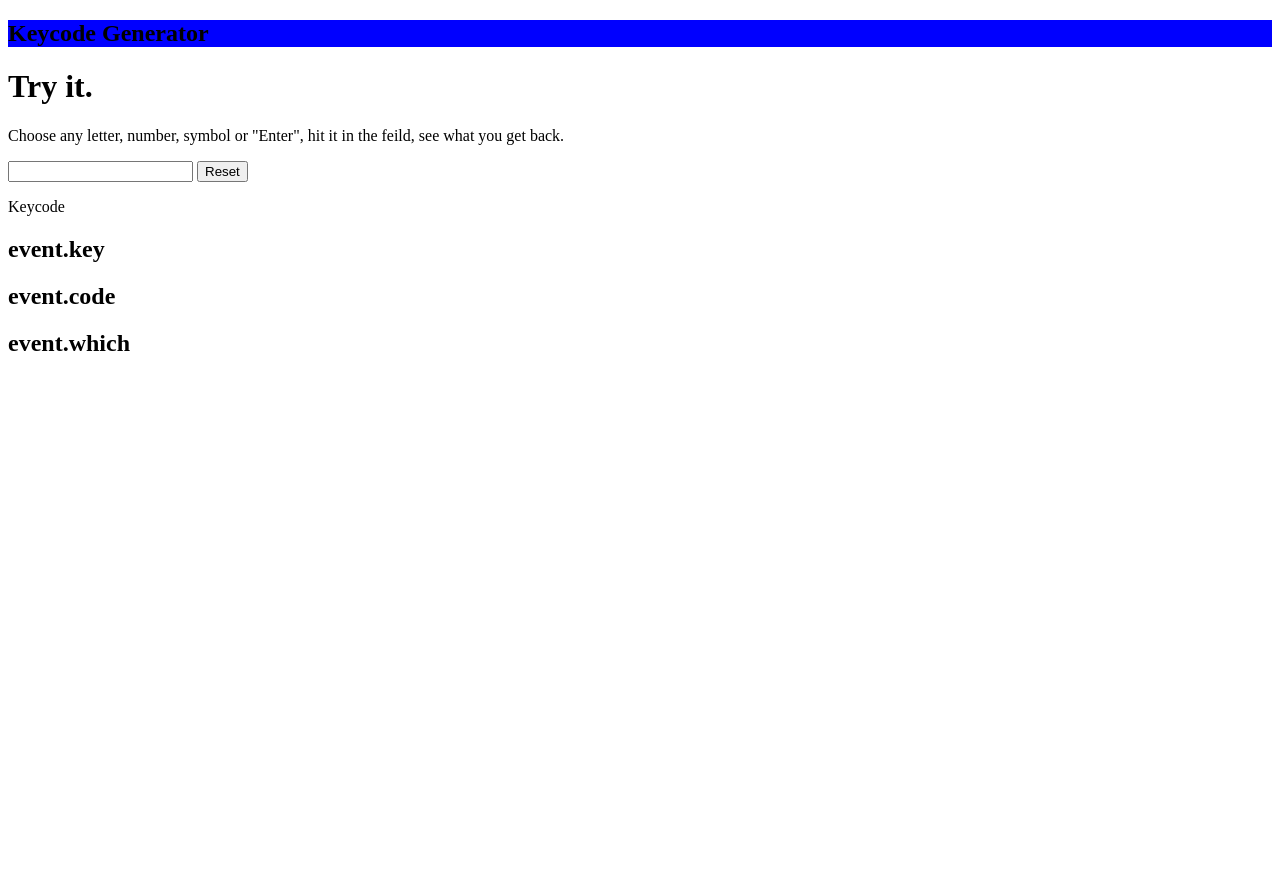
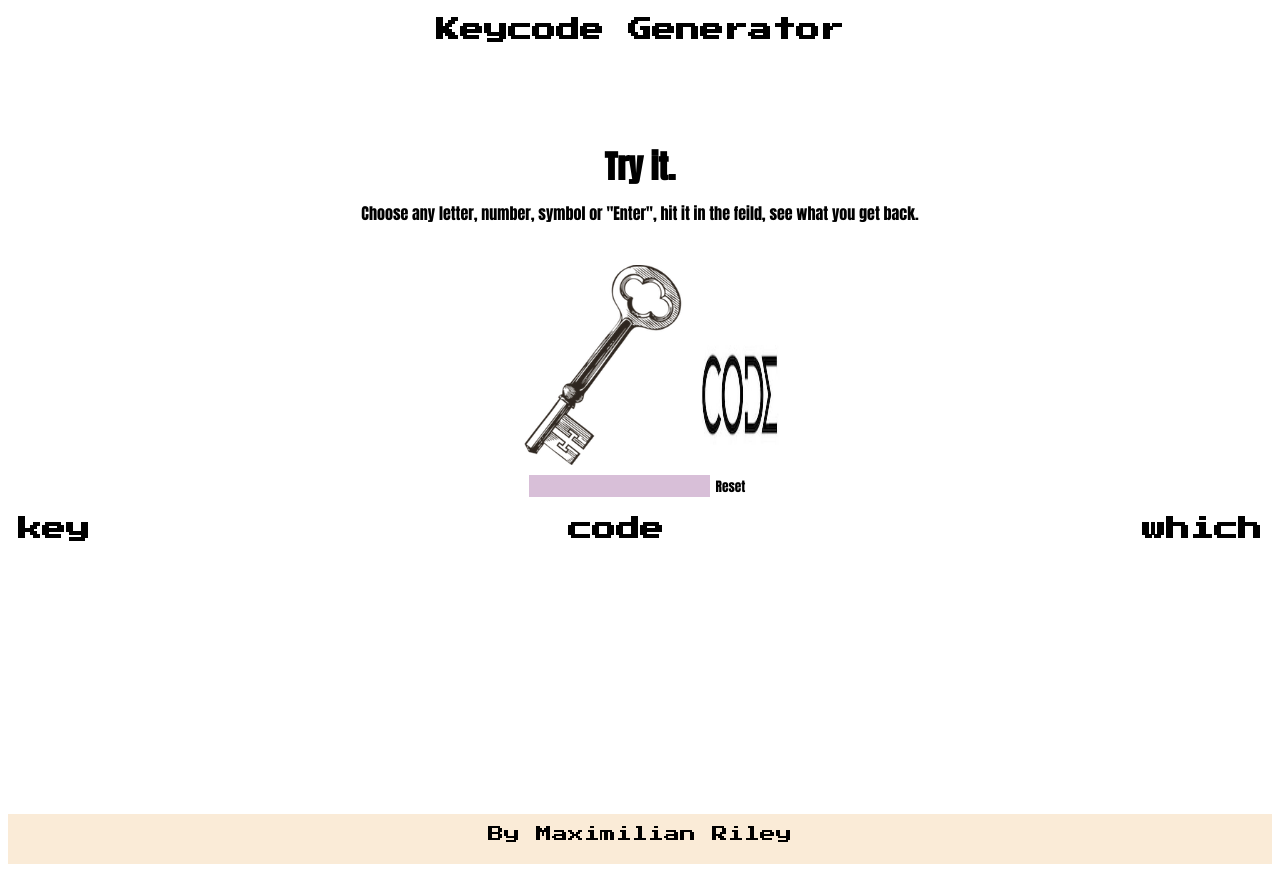
Before and after one commit to maximilianPeterry/keycodeGame, a plain HTML site: page index.html in a window 1280 px wide. Before the commit the page ends 800 px from the top, so only its background shows below. Drawn offline with Linux system fonts and the light colour scheme.

Commit message:
keycodeNearlyDone

```diff
--- a/index.html
+++ b/index.html
@@ -7,7 +7,7 @@
     <link rel="stylesheet" href="style.css">
     <title>Document</title>
 </head>
-<body>
+<body id="content">
     <nav id="navContainer">
             <h1>Keycode Generator</h1>
 
@@ -21,8 +21,8 @@
 </div>
 
 <div id="pageLogo">
-    <!-- <img src="https://cdn3.f-cdn.com/contestentries/1373079/15782079/5b4e4adf3ba38_thumb900.jpg">
-    <img src="https://cdn.pixabay.com/photo/2017/10/06/18/26/key-2824086_960_720.png"> -->
+    <img id="codeIm" src="codeLogo.jpg">
+    <img id="keyImg" src="keyImage.png">
 <!-- //resize// -->
 </div>
 
@@ -31,33 +31,33 @@
     <input id="myInput" type="text" >
     <!-- //Must reset eventlogs upon click.// -->
     <button onclick="removeFromList" id="buttonReset">Reset</button>
-    <p id="keycode">Keycode</p>
+
 </div>
 
     <div id="codeContainer">
         <div id="key" class="lis">
-            <h2>event.key</h2>
+            <h2>key</h2>
             <ul id="keyList">
                 <!-- <li></li> -->
             </ul>
         </div>
 
         <div id="code">
-            <h2>event.code</h2>
+            <h2>code</h2>
             <ul id="codeList">
                 <!-- <li></li> -->
             </ul>
         </div>
 
         <div id="which">
-            <h2>event.which</h2>
+            <h2>which</h2>
             <ul id="whichList">
                 <!-- <li></li> -->
             </ul>
         </div>
 
     </div>
-
+<footer id="foot"><p>By Maximilian Riley</p></footer>
     <script src="index.js"></script>
 </body>
 </html>
--- a/index.js
+++ b/index.js
@@ -25,31 +25,13 @@ document.addEventListener('keypress', () => {
     listWhich.textContent = event.keyCode;
     whichList.appendChild(listWhich)
 })
-// function keycode(){
-//     let key = event.keyCode;
-//     console.log(key);
-// }
 
-// myCode.addEventListener
-// resetObject.value(lists)
-
-// button.addEventListener('click', () => {
-//     let lists = document.getElementsByTagName('li'); //[0]
-//     for (let i = document.getElementsByClassName('lis'); i.lists > lists[6]; lists = lists[0]);
-// })
-
-//get elements by tag name returns array so needs square brackets
-
-// if ((keyList.length + codeList.length + whichList.length) === 9) {
-// keyList.removeChild([1 && 2 && 3])
-// codeList.removeChild([1 && 2 && 3])
-// whichList.removeChild([1 && 2 && 3])
-// }
 
 const removeFromList = () => {
     // keyList.removeChild(keyList.childNodes[0]);
     // codeList.removeChild(codeList.childNodes[0]);
     // whichList.removeChild(whichList.childNodes[0]);
+
     keyList.innerHTML = "";
     codeList.innerHTML = "";
     whichList.innerHTML = "";
@@ -57,3 +39,9 @@ const removeFromList = () => {
 button.onclick = function() {
     removeFromList();
 }
+
+let liList = document.getElementById('listKey').getElementsByTagName('li');
+let liGo = liList.length;
+if (liGo >= [3]) {
+    removeFromList()
+}
--- a/style.css
+++ b/style.css
@@ -1,3 +1,111 @@
+@import url('https://fonts.googleapis.com/css?family=Anton|Press+Start+2P&display=swap');
+
 #navContainer {
-    background-color: blue
+    display: flex;
+    justify-content: center;
+    align-items: center;
+    font-family: 'Press Start 2P', cursive;
 }
+#intro {
+    display: flex;
+    flex-direction: column;
+    justify-content: center;
+    align-items: center;
+    font-family: 'Anton', sans-serif;
+    margin-top: 80px;
+    margin-bottom: 30px;
+}
+
+h1 {
+    margin: 10px;
+}
+p {
+    margin-bottom: 10px;
+    margin-top: 0px;
+}
+
+#pageLogo {
+    background-color: white;
+    display: flex;
+    flex-direction: row-reverse;
+    justify-content: center;
+}
+#codeIm {
+    height: 100px;
+    width: 80px;
+    margin-top: 80px;
+}
+#keyImg {
+    height: 200px;
+
+}
+
+#inputArea {
+    display: flex;
+    justify-content: center;
+    margin-top: 10px;
+}
+input[type=text] {
+    background-color: thistle;
+    color: gray;
+    border: thistle;
+}
+
+#buttonReset {
+    background-color: white;
+    display: flex;
+    border: none;
+    font-family: 'Anton', sans-serif;
+}
+
+#codeContainer {
+    display:  flex;
+    justify-content: space-between;
+    align-items: center;
+    height: 100%;
+
+}
+
+#key {
+    background-color: white;
+    height: 100%;
+    font-family: 'Press Start 2P', cursive;
+    padding-left: 10px;
+    padding-right: 10px;
+}
+#keyList {
+    font-family: 'Anton', sans-serif;
+}
+
+#code {
+    background-color: white;
+    height: 100%;
+    font-family: 'Press Start 2P', cursive;
+    padding-left: 10px;
+    padding-right: 10px;
+}
+#codeList {
+    font-family: 'Anton', sans-serif;
+}
+
+#which {
+    background-color: white;
+    height: 100%;
+    font-family: 'Press Start 2P', cursive;
+    padding-left: 10px;
+    padding-right: 10px;
+}
+#whichList {
+    font-family: 'Anton', sans-serif;
+}
+
+
+#foot {
+    height: 50px;
+    background-color: antiquewhite;
+    display: flex;
+    margin-top: 20%;
+    font-family: 'Press Start 2P', cursive;
+    justify-content: center;
+    align-items: center;
+}
```
Also changed, not shown: codeLogo.jpg (added), keyImage.png (added), 1 other file.
